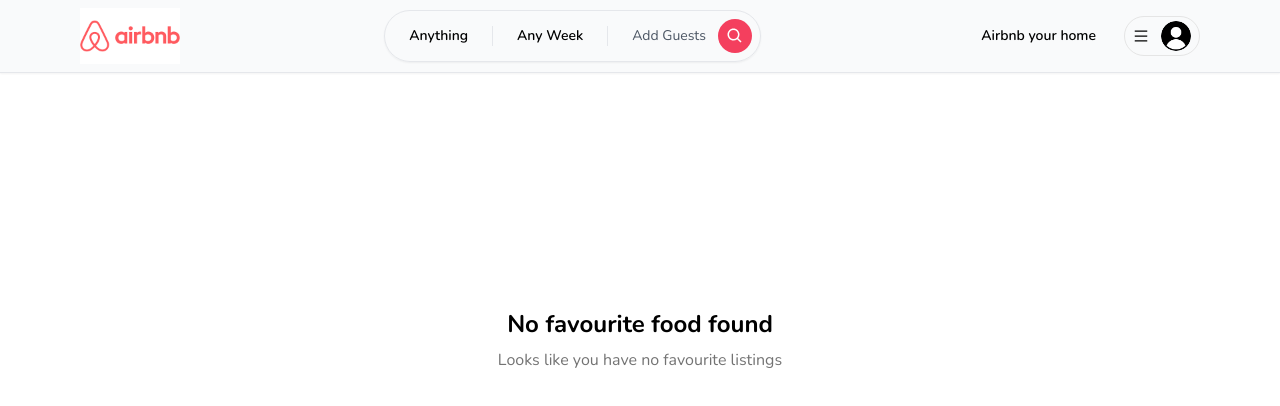
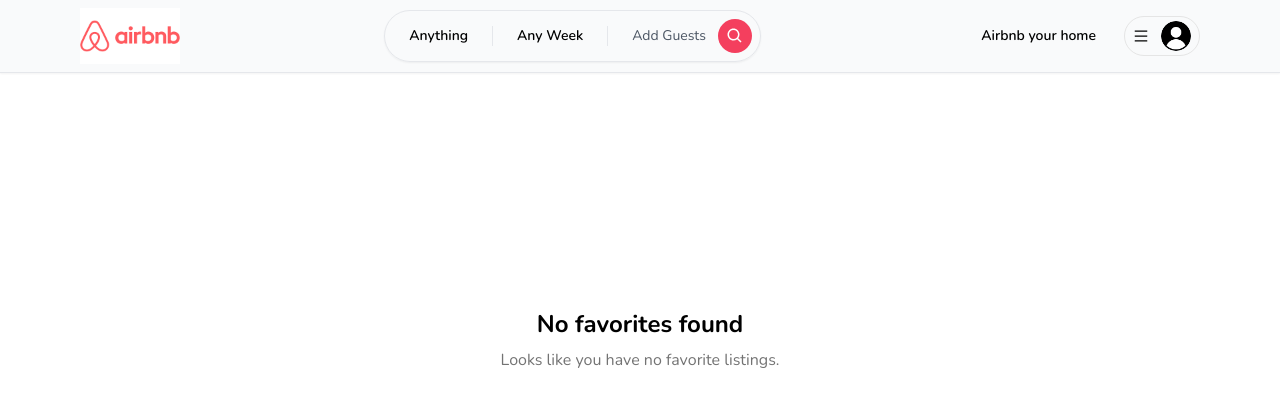
Before and after one commit to nazmulhossain17/airbnb-clone, a Next.js app: page /favourites in a window 1280 px wide. Shown: the top 406 px of the page. Built offline with nearby package versions, Linux system fonts and the light colour scheme; no server answers; what world-countries would draw is missing.

Commit message:
favourite client

```diff
--- /dev/null
+++ b/app/favourites/FavoritesClient.tsx
@@ -0,0 +1,43 @@
+import Container from "../components/Container";
+import Heading from "../components/Heading";
+import ListingCard from "../components/listings/ListingCard";
+import { SafeListing, SafeUser } from "../types";
+
+interface FavoritesClientProps {
+  listings: SafeListing[];
+  currentUser?: SafeUser | null;
+}
+
+const FavoritesClient: React.FC<FavoritesClientProps> = ({
+  listings,
+  currentUser,
+}) => {
+  return (
+    <Container>
+      <Heading title="Favorites" subtitle="List of places you favorited!" />
+      <div
+        className="
+            mt-10
+            grid
+            grid-cols-1
+            sm:grid-cols-2
+            md:grid-cols-3
+            lg:grid-cols-4
+            xl:grid-cols-5
+            2xl:grid-cols-6
+            gap-8
+          "
+      >
+        {listings.map((listing: any) => (
+          <ListingCard
+            currentUser={currentUser}
+            key={listing.id}
+            data={listing}
+          />
+        ))}
+      </div>
+    </Container>
+  );
+};
+
+export default FavoritesClient;
--- a/app/favourites/page.tsx
+++ b/app/favourites/page.tsx
@@ -1,13 +1,27 @@
+import getCurrentUser from "../actions/getCurrentUser";
+import getFavoriteListings from "../actions/getFavouriteListings";
 import ClientOnly from "../components/ClientOnly";
 import EmptyState from "../components/EmptyState";
+import FavoritesClient from "./FavoritesClient";
 
 const ListingPage = async () => {
+  const listings = await getFavoriteListings();
+  const currentUser = await getCurrentUser();
+
+  if (listings.length === 0) {
+    return (
+      <ClientOnly>
+        <EmptyState
+          title="No favorites found"
+          subtitle="Looks like you have no favorite listings."
+        />
+      </ClientOnly>
+    );
+  }
+
   return (
     <ClientOnly>
-      <EmptyState
-        title="No favourite food found"
-        subtitle="Looks like you have no favourite listings"
-      />
+      <FavoritesClient listings={listings} currentUser={currentUser} />
     </ClientOnly>
   );
 };
```
